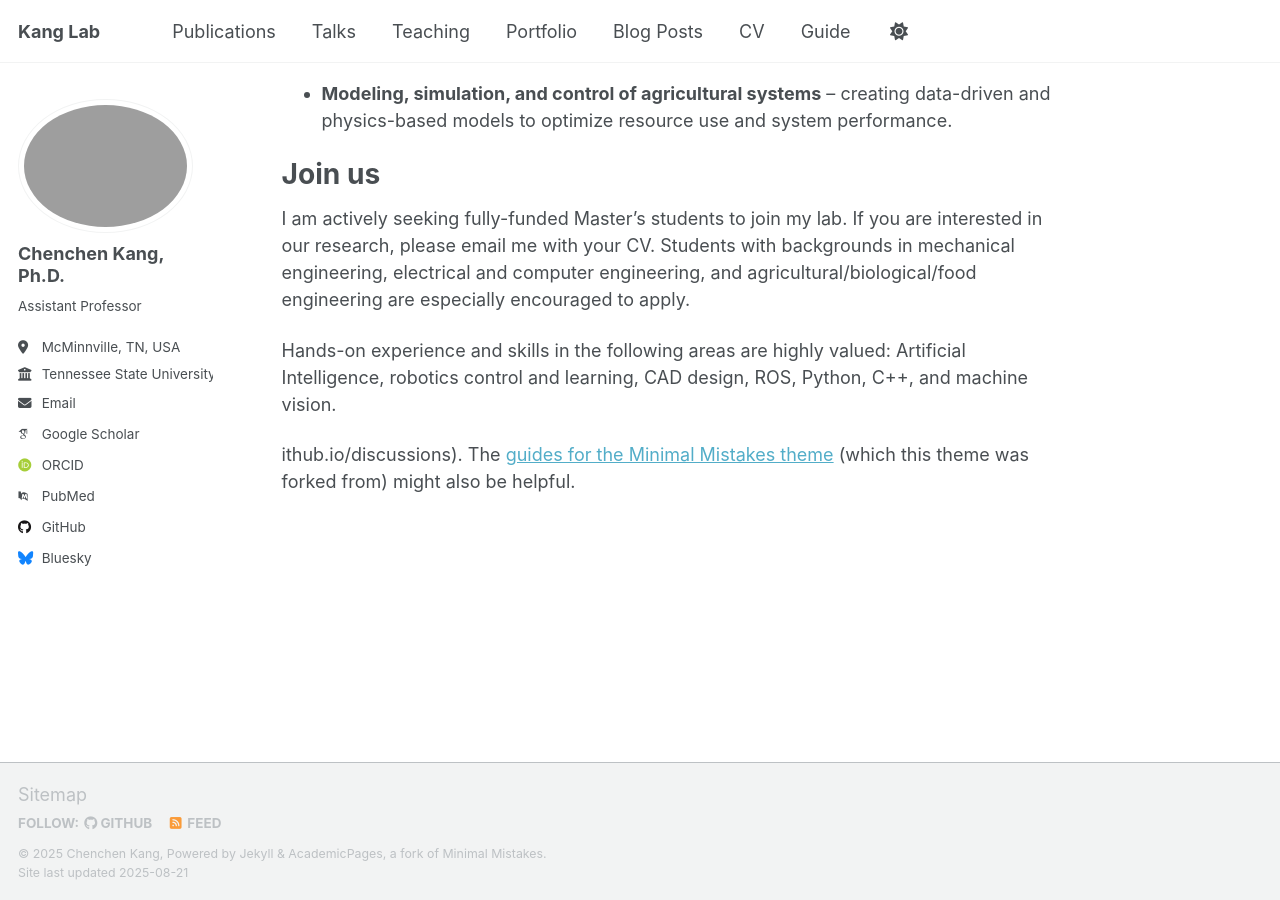
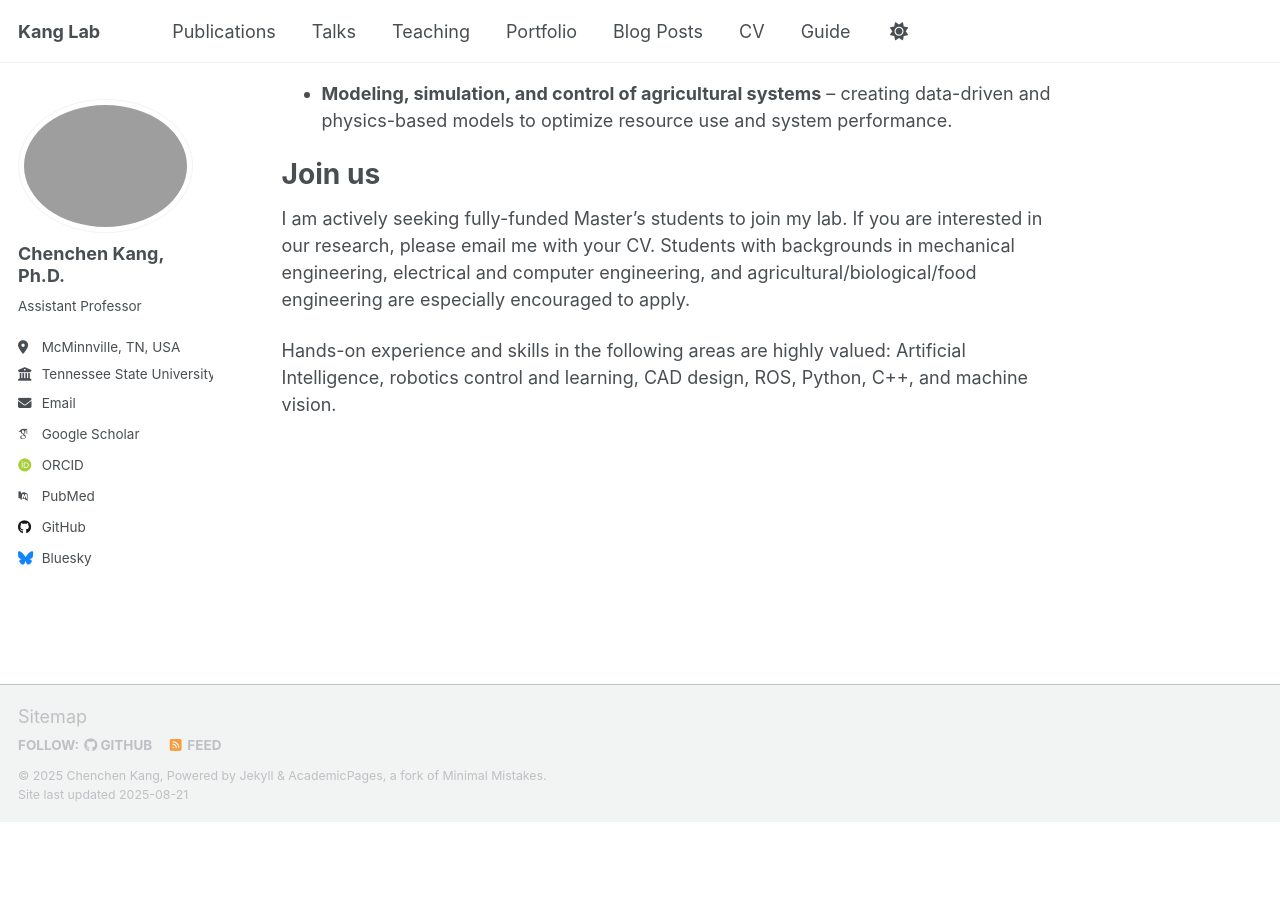
Before and after one commit to ChenchenKang/web, a Jekyll site: the page built from _pages/about.md, in a window 1280 px wide and 900 px high, scrolled down 572 px. Built offline with Jekyll 4.4.1, drawn with Linux system fonts in a browser that asks for light colours; some web fonts are replaced; a script that is not in the unit is left out; after the commit the page ends 1394 px from its top, so only the background shows below that.

Commit message:
Update about.md

```diff
--- a/_pages/about.md
+++ b/_pages/about.md
@@ -22,5 +22,3 @@ Join us
 I am actively seeking fully-funded Master’s students to join my lab. If you are interested in our research, please email me with your CV. Students with backgrounds in mechanical engineering, electrical and computer engineering, and agricultural/biological/food engineering are especially encouraged to apply.
 
 Hands-on experience and skills in the following areas are highly valued: Artificial Intelligence, robotics control and learning, CAD design, ROS, Python, C++, and machine vision.
-
-ithub.io/discussions). The [guides for the Minimal Mistakes theme](https://mmistakes.github.io/minimal-mistakes/docs/configuration/) (which this theme was forked from) might also be helpful.
```
